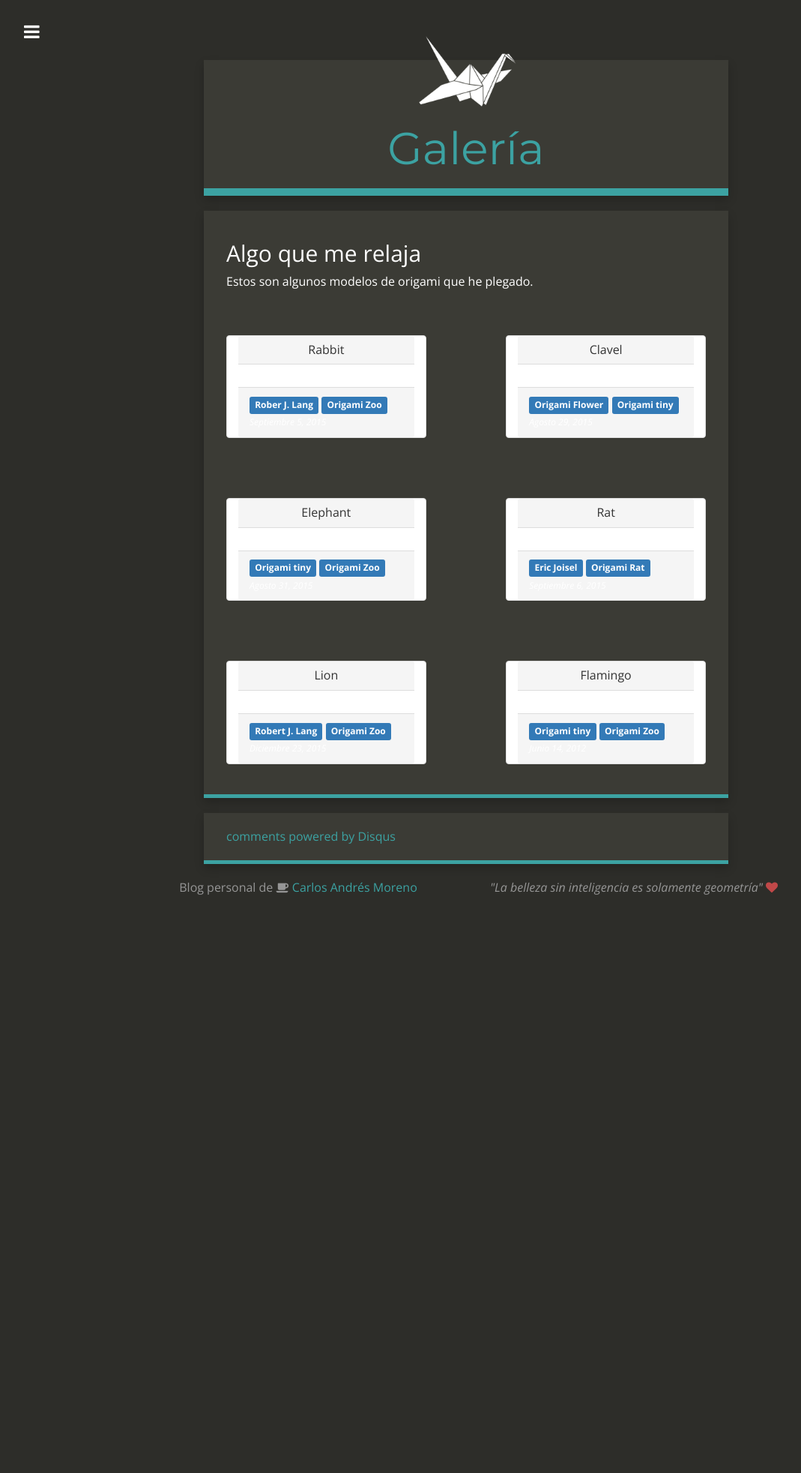
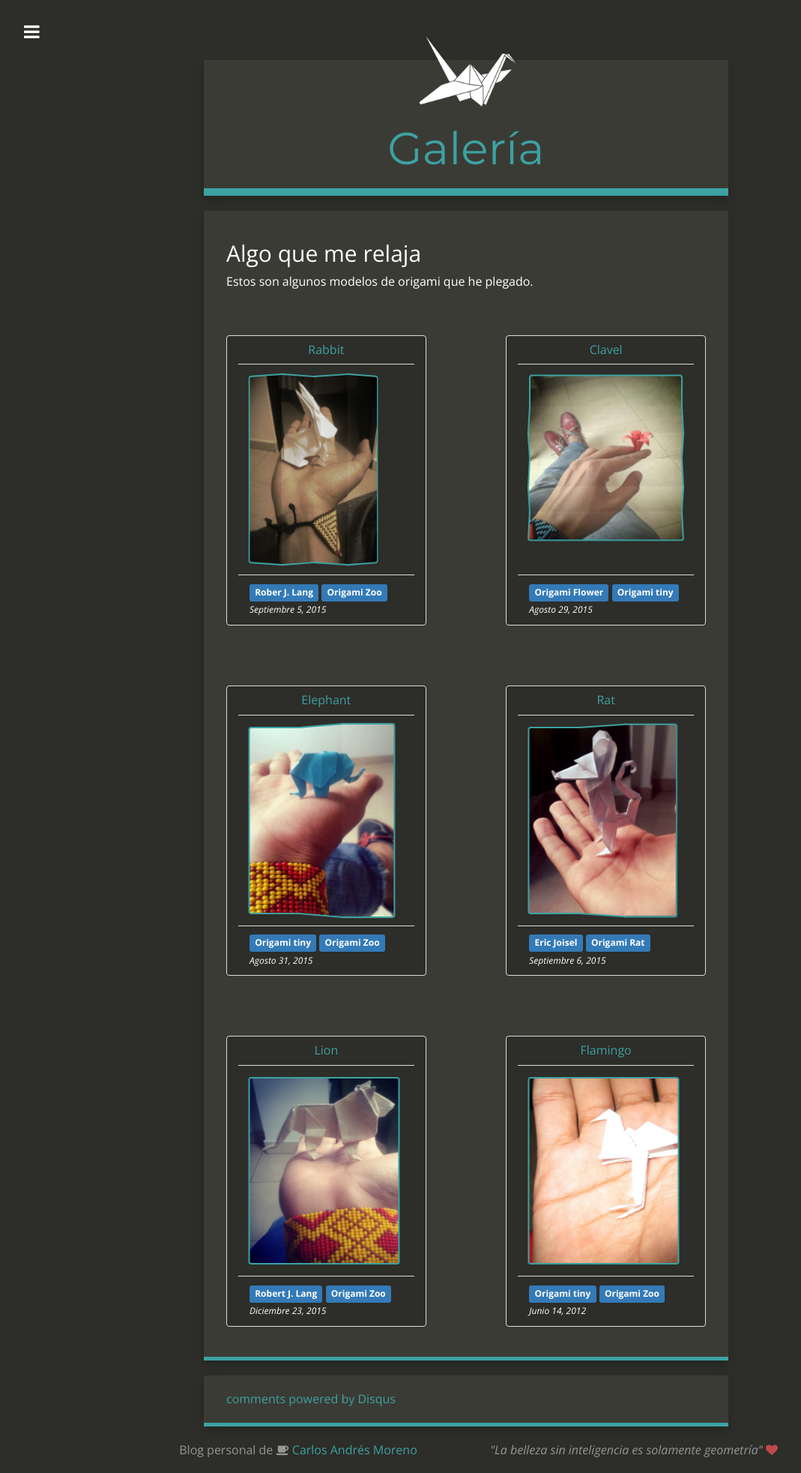
Before and after one commit to CarMoreno/carmoreno.github.io, a Jekyll site: the page galeria/index.html, which Jekyll copies as it is, in a window 1280 px wide. Shown: the whole page at 75% size, without its empty margins (18-1087 px from the left). Built offline with Jekyll 4.4.1, drawn with Linux system fonts in a browser that asks for light colours; nearby versions of some CDN libraries; comment, search, counter and statistics services are not loaded; before the commit the page ends 1214 px from its top, so only the background shows below that.

Commit message:
Se corrigen estilos en galeria

```diff
--- a/css/style.scss
+++ b/css/style.scss
@@ -828,3 +828,51 @@ ul {
 		}
 	}
 }
+
+/*Estilos de galeria*/
+.panel-heading, .panel-footer, .panel-default{
+    background-color: #2D2D29 !important;
+}
+
+.figures{
+    -webkit-background-size: cover !important;
+    -moz-background-size: cover !important;
+    background-size: cover !important;
+    height: 25rem !important;
+    border: solid 2px #3CA2A2 !important;
+    border-radius: 4px !important;
+  }
+
+  .rabbit-fold{
+    background-image: url("../images/about/rabbit.jpg");
+
+  }
+  .elephant-fold{
+    background-image: url("../images/about/elephant.jpg");
+  }
+
+  .clavel-fold{
+    background-image: url("../images/about/clavel.jpg");
+  }
+
+  .rat-fold{
+    background-image: url("../images/about/rat.png");
+  }
+
+  .lion-fold{
+    background-image: url("../images/about/lion.png");
+  }
+
+  .flamingo-fold{
+    background-image: url("../images/about/flamingo.jpg");
+  }
+   @media screen and (max-width: 992px) {
+    .rabbit-fold, .elephant-fold, .clavel-fold, .rat-fold, .lion-fold, .flamingo-fold{
+      height: 220px;
+      width: 220px;
+      margin: auto;
+    }
+  }
+  .panel-heading h3{
+    color: #3CA2A2;
+  }
```
Also changed, not shown: _posts/2016-02-12-App-Django1.8-Parte7.md (+1 -1 lines).
